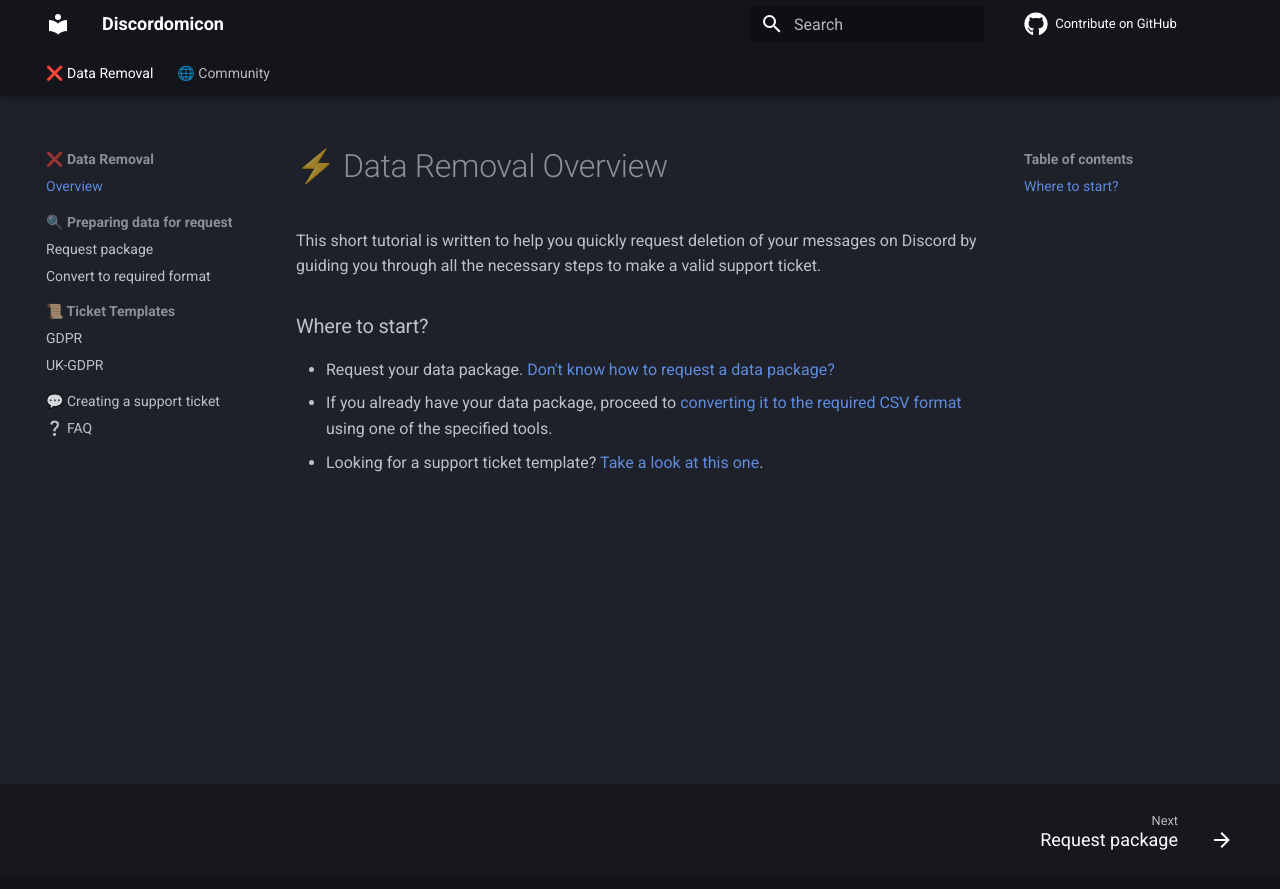
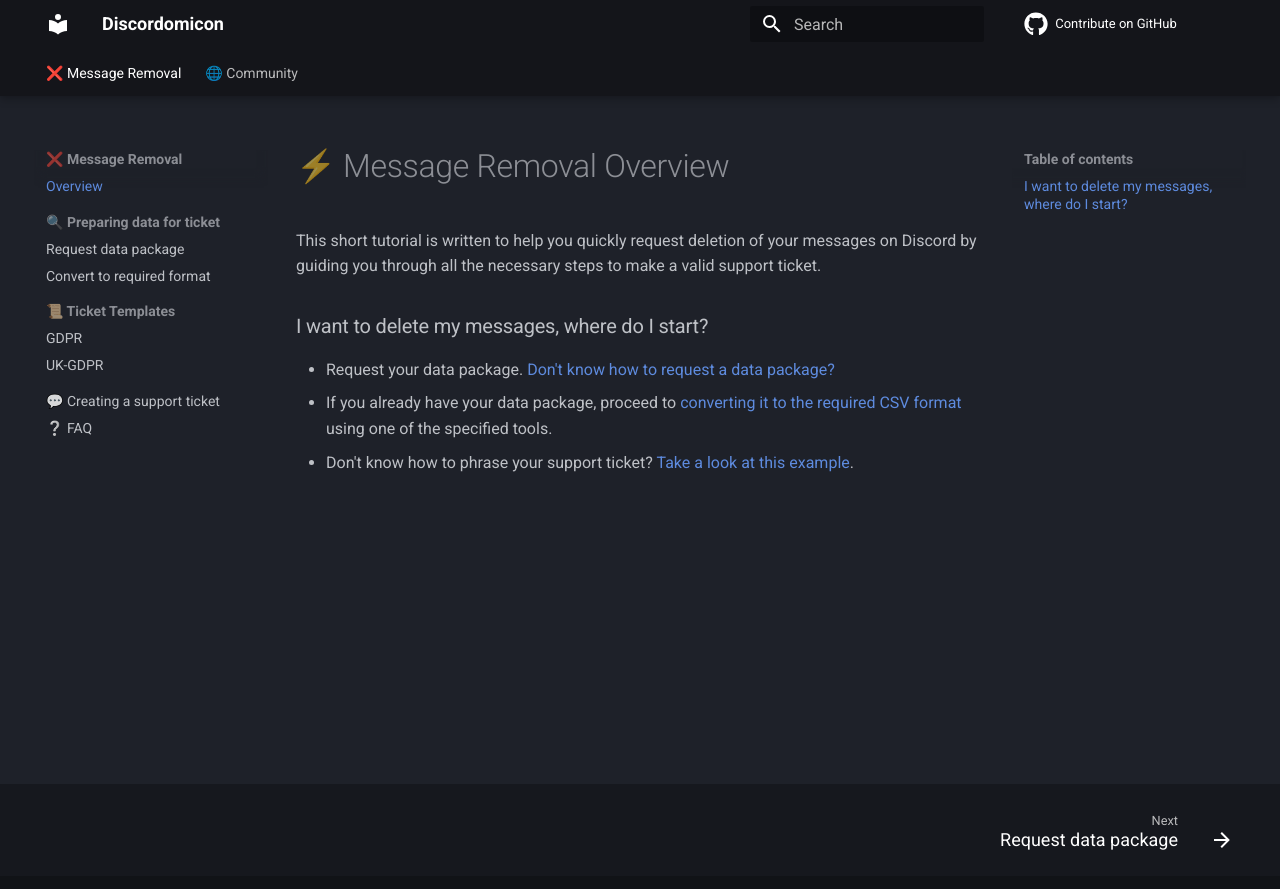
Before and after one commit to discordomicon/discordomicon, an MkDocs documentation site: the page built from docs/removal/overview.md, in a window 1280 px wide. Shown: the top 889 px of the page. Built offline with MkDocs 1.6.1 and Material for MkDocs 9.7.7, drawn with Linux system fonts in a browser that asks for light colours; comment, search, counter and statistics services are not loaded.

Commit message:
Rephrasing

```diff
--- a/docs/removal/overview.md
+++ b/docs/removal/overview.md
@@ -1,8 +1,8 @@
-# ⚡ Data Removal Overview
+# ⚡ Message Removal Overview
 This short tutorial is written to help you quickly request deletion of your messages on Discord by guiding you through all the necessary steps to make a valid support ticket.
 
-### Where to start?
+### I want to delete my messages, where do I start?
 
 - Request your data package. [Don't know how to request a data package?](package.md)
 - If you already have your data package, proceed to [converting it to the required CSV format](convert.md) using one of the specified tools.
-- Looking for a support ticket template? [Take a look at this one](GDPR.md).
+- Don't know how to phrase your support ticket? [Take a look at this example](GDPR.md).
--- a/mkdocs.yml
+++ b/mkdocs.yml
@@ -27,10 +27,10 @@
   generator: false
 
 nav:
-  - ❌ Data Removal:
+  - ❌ Message Removal:
     - Overview: removal/overview.md
-    - 🔍 Preparing data for request:
-      - Request package: removal/package.md
+    - 🔍 Preparing data for ticket:
+      - Request data package: removal/package.md
       - Convert to required format: removal/convert.md
     - 📜 Ticket Templates:
       - GDPR: removal/GDPR.md
```
